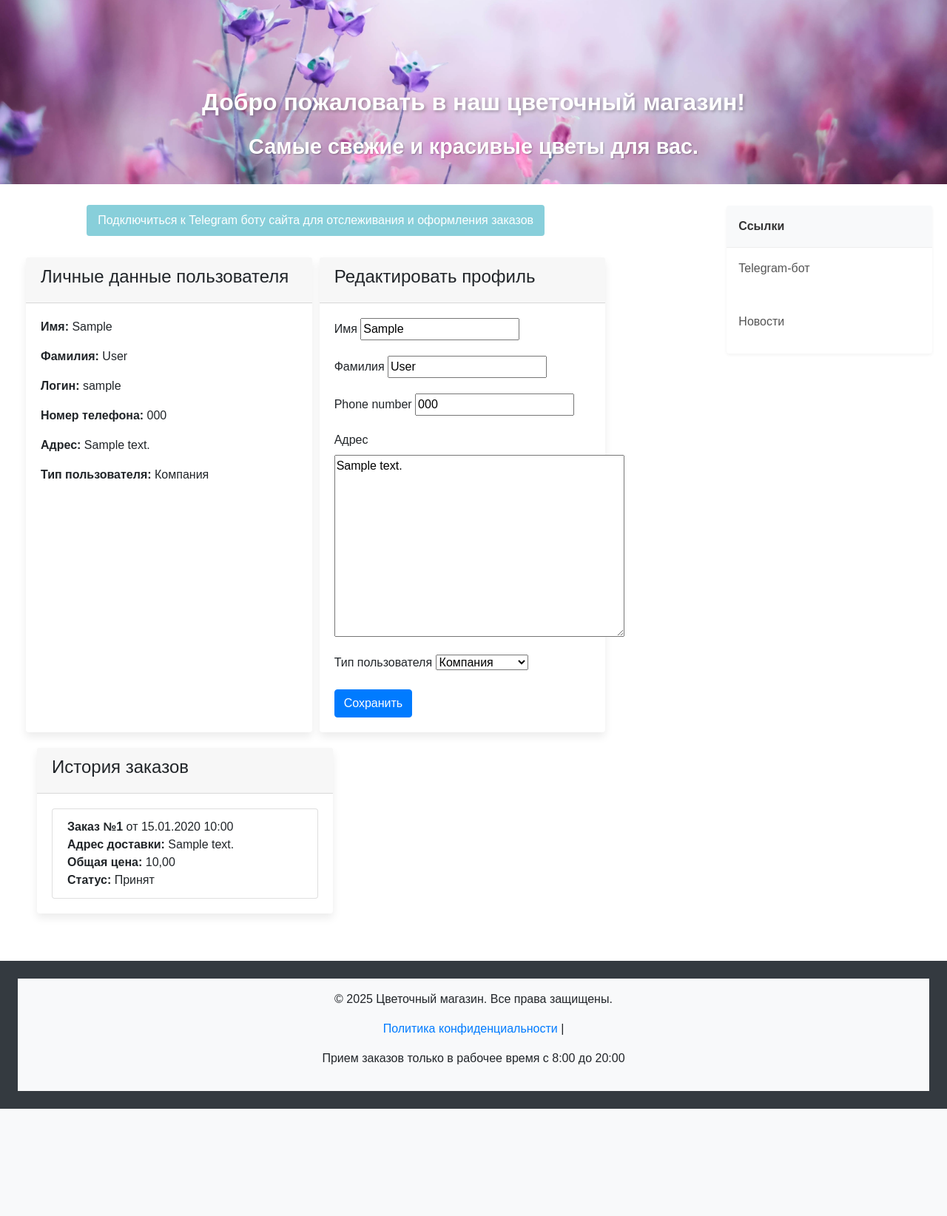
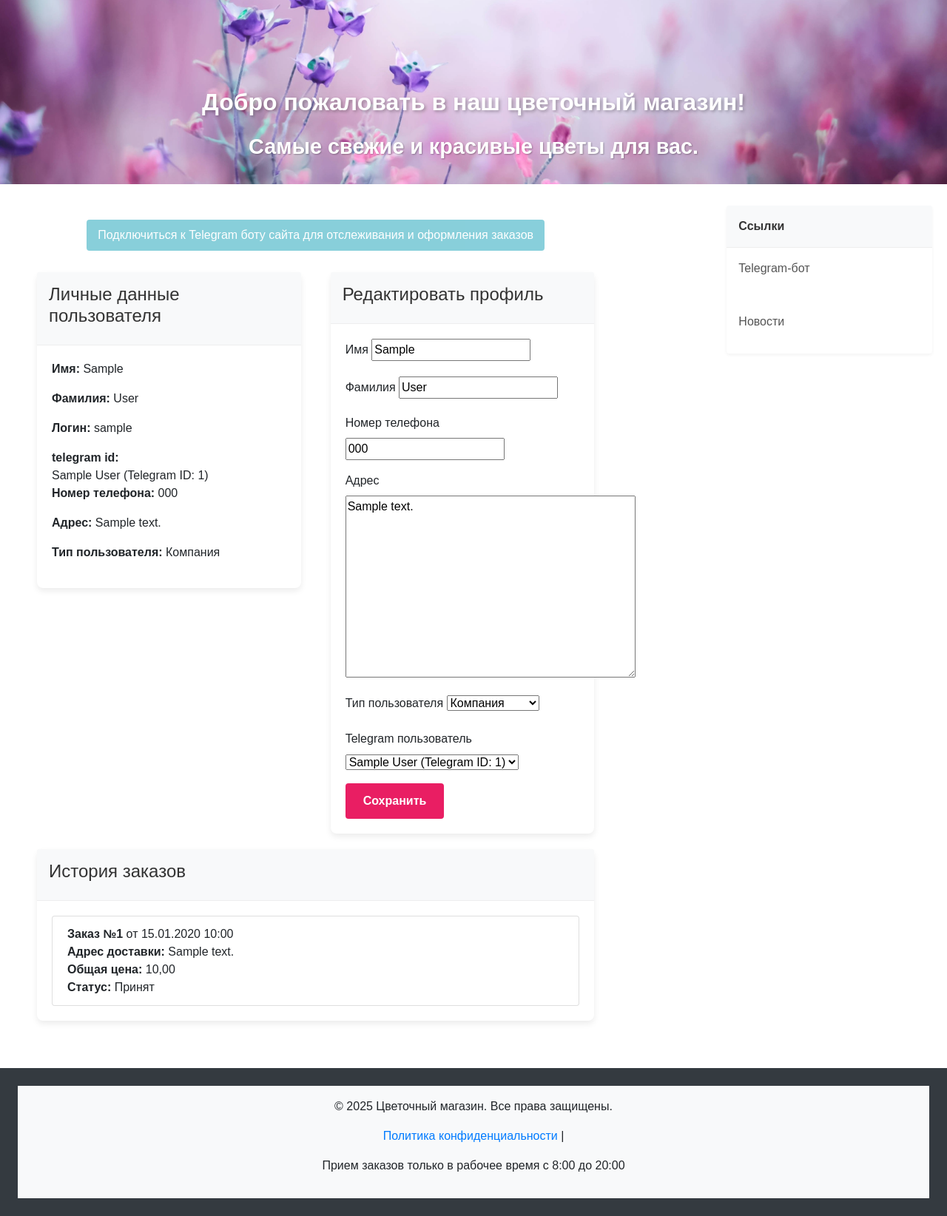
Before and after one commit to Sophiya-ai/FlowerDelivery, a Django app: page /order_history/ in a window 1280 px wide. Shown: the part 73-1717 px from the top of the page at 74% size. Before the commit the page ends 1572 px from the top, so only its background shows below. Run offline with Django 5.2, Linux system fonts and the light colour scheme; a user stored in the database is signed in; tables that the repository leaves empty hold one stand-in row (values such as "Sample post"); some libraries are stand-ins or nearby versions.

Commit message:
corrected mistake with the field telegram_id but not fully

```diff
--- a/website/shop/forms.py
+++ b/website/shop/forms.py
@@ -10,7 +10,7 @@ class UserProfileCreationForm(UserCreationForm):
     phone_number = PhoneNumberField(
         widget=TextInput(attrs={'class': 'form-control'}))
     address = forms.CharField(widget=
-                              forms.Textarea(attrs={'rows': 3, 'cols': 40, 'class': 'form-control'}),
+                              forms.Textarea(attrs={'rows': 2, 'cols': 10, 'class': 'form-control'}),
                               # размер текстового поля в attrs
                               required=False, label="Адрес")
     type_of_user = forms.ChoiceField(
@@ -21,7 +21,7 @@ class UserProfileCreationForm(UserCreationForm):
         label="Тип пользователя",
         widget=forms.Select(attrs={
             'class': 'form-control',  # Класс для стилизации
-            'style': 'width: 300px; height: 40px; font-size: 12px;'  # Устанавливаем ширину и размер шрифта
+            'style': 'width: 300px; height: 40px; font-size: 12px'  # Устанавливаем ширину и размер шрифта
         })
     )
 
@@ -41,35 +41,23 @@ class UserProfileCreationForm(UserCreationForm):
 
 
 class UserFormInOrderHistory(ModelForm):
-    phone_number = PhoneNumberField(
-        widget=TextInput(attrs={'class': 'form-control', 'placeholder': 'Телефон'}))
     first_name = forms.CharField(max_length=150, label='Имя')
     last_name = forms.CharField(max_length=150, label='Фамилия')
 
     class Meta:
         model = UserProfile
-        fields = ['first_name', 'last_name', 'phone_number', 'address', 'type_of_user']
+        fields = ['first_name', 'last_name', 'phone_number', 'address', 'type_of_user','telegram_user']
 
-        def __init__(self, *args, **kwargs):
-            super().__init__(*args, **kwargs)
-            if kwargs.get('instance'):
-                self.initial['first_name'] = kwargs['instance'].first_name
-                self.initial['last_name'] = kwargs['instance'].last_name
+    def __init__(self, *args, **kwargs):
+        super().__init__(*args, **kwargs)
+        if kwargs.get('instance'):
+            self.initial['first_name'] = kwargs['instance'].first_name
+            self.initial['last_name'] = kwargs['instance'].last_name
 
-        def save(self, commit=True):
-            user = super().save(commit=False)  # Сначала сохраняем UserProfile
-            user.first_name = self.cleaned_data['first_name']  # Обновляем имя
-            user.last_name = self.cleaned_data['last_name']  # Обновляем фамилию
-            if commit:
-                user.save()  # Сохраняем UserProfile с обновленными именем и фамилией
-            return user
-
-        # widgets = {
-        #     'first_name': TextInput(attrs={'class': 'form-control', 'placeholder': 'Имя'}),
-        #     'last_name': TextInput(attrs={'class': 'form-control', 'placeholder': 'Фамилия'}),
-        #     'address': TextInput(attrs={'class': 'form-control', 'placeholder': 'Адрес'}),
-        #     'type_of_user': Select(attrs={'class': 'form-control'}, choices=[
-        #         ('company', 'Компания'),
-        #         ('individual', 'Частное лицо'),
-        #     ]),
-        #}
+    def save(self, commit=True):
+        user = super().save(commit=False)  # Сначала сохраняем UserProfile
+        user.first_name = self.cleaned_data['first_name']  # Обновляем имя
+        user.last_name = self.cleaned_data['last_name']  # Обновляем фамилию
+        if commit:
+            user.save()  # Сохраняем UserProfile с обновленными именем и фамилией
+        return user
--- a/website/static/shop/css/style.css
+++ b/website/static/shop/css/style.css
@@ -225,7 +225,7 @@ main {
     border: none;
     box-shadow: 0 4px 8px rgba(0, 0, 0, 0.08);
     border-radius: 0.5rem;
-    max-width: 80%;
+    max-width: 100%;
 }
 
 .register-card .card-title {
--- a/website/templates/shop/order_history.html
+++ b/website/templates/shop/order_history.html
@@ -1,4 +1,5 @@
 {% extends 'shop/base.html' %}
+{% load widget_tweaks %}
 
 {% block title %}
     <title>Личная страница пользователя</title>
@@ -6,51 +7,61 @@
 
 {% block content %}
     <main class="container-fluid">
-<div class="container mt-1">
+        <div class="container mt-4">
+
             <div class="text-center mb-4">
                 <a href="{{ telegram_bot_url }}" class="btn btn-info btn-blinking btn-bordered">Подключиться к Telegram боту сайта для отслеживания и оформления заказов</a>
             </div>
 
-    <div class="row justify-content-center">
-        <div class="card mb-3">
-            <div class="card-header">
+            <div class="row">
+                <div class="col-md-6">
+                    <div class="card register-card mb-3">
+                        <div class="card-header sidebar-card-header">
                             <h4>Личные данные пользователя</h4>
                         </div>
                         <div class="card-body">
                             <p><strong>Имя:</strong> {{ user.first_name }}</p>
                             <p><strong>Фамилия:</strong> {{ user.last_name }}</p>
                             <p><strong>Логин:</strong> {{ user.username }}</p>
+                            <strong>telegram id:</strong> {{ user.telegram_user }}
                             <p><strong>Номер телефона:</strong> {{ user.phone_number }}</p>
                             <p><strong>Адрес:</strong> {{ user.address }}</p>
                             <p><strong>Тип пользователя:</strong> {{ user.get_type_of_user_display }}</p>
                         </div>
                     </div>
+                </div>
 
-        <div class="card mb-3">
-            <div class="card-header">
+                <div class="col-md-6">
+                    <div class="card register-card mb-3">
+                        <div class="card-header sidebar-card-header">
                             <h4>Редактировать профиль</h4>
                         </div>
                         <div class="card-body">
                             <form method="post">
                                 {% csrf_token %}
+
                                 {% for field in form %}
                                     <div class="form-group mb-3">
                                          <label for="{{ field.id_for_label }}">{{ field.label }}</label>
                                         {{ field }}
                                         {% if field.errors %}
                                             <div class="alert alert-danger mt-2">
-                            {{ field.errors }}
+                                                {{ field.errors|striptags }}
                                             </div>
                                         {% endif %}
                                     </div>
                                 {% endfor %}
-                    <button type="submit" class="btn btn-primary">Сохранить</button>
+                                <button type="submit" class="btn register-button">Сохранить</button>
                             </form>
                         </div>
                     </div>
                 </div>
-    <div class="card mb-3">
-            <div class="card-header">
+            </div>
+
+            <div class="row">
+                <div class="col-12">
+                    <div class="card register-card mb-3">
+                        <div class="card-header sidebar-card-header">
                             <h4>История заказов</h4>
                         </div>
                         <div class="card-body">
@@ -71,6 +82,7 @@
                         </div>
                     </div>
                 </div>
+            </div>
+        </div>
     </main>
-
 {% endblock %}
```
Lines whose indentation alone changed are shown as unchanged.
